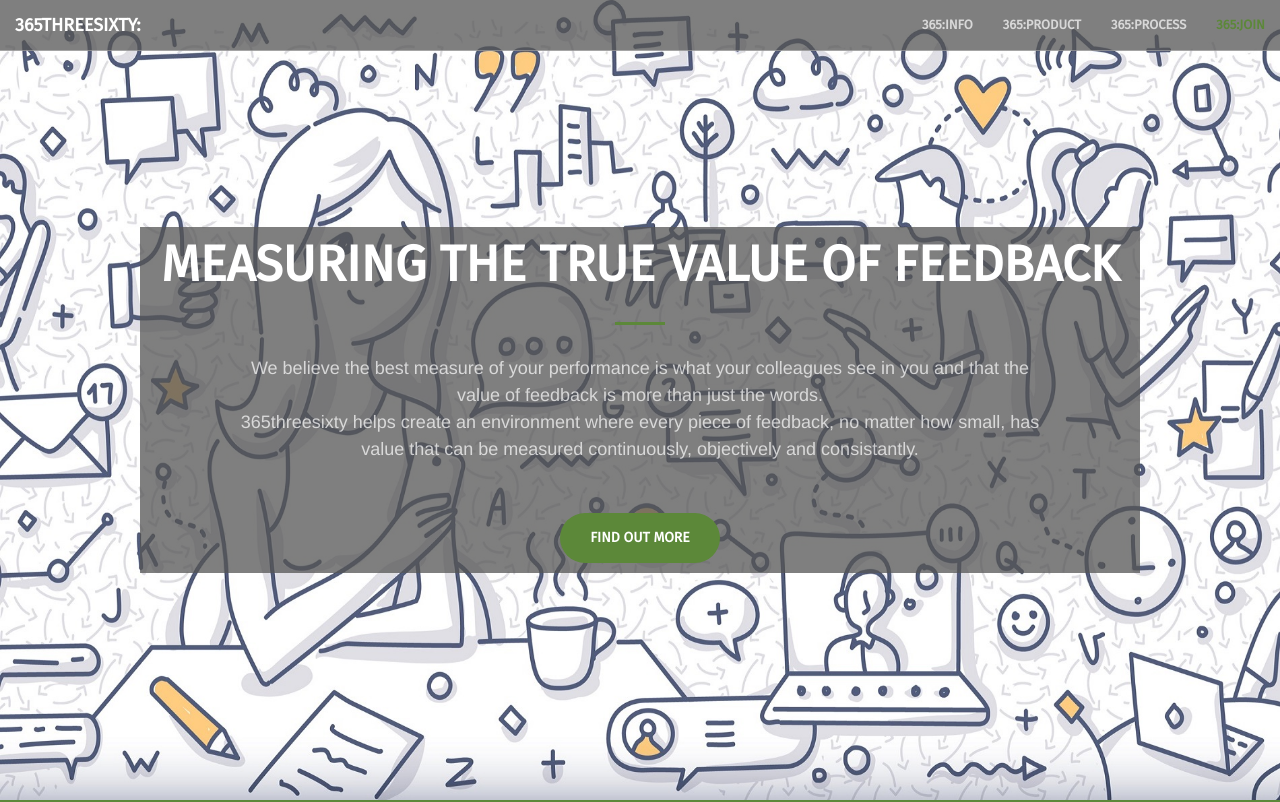
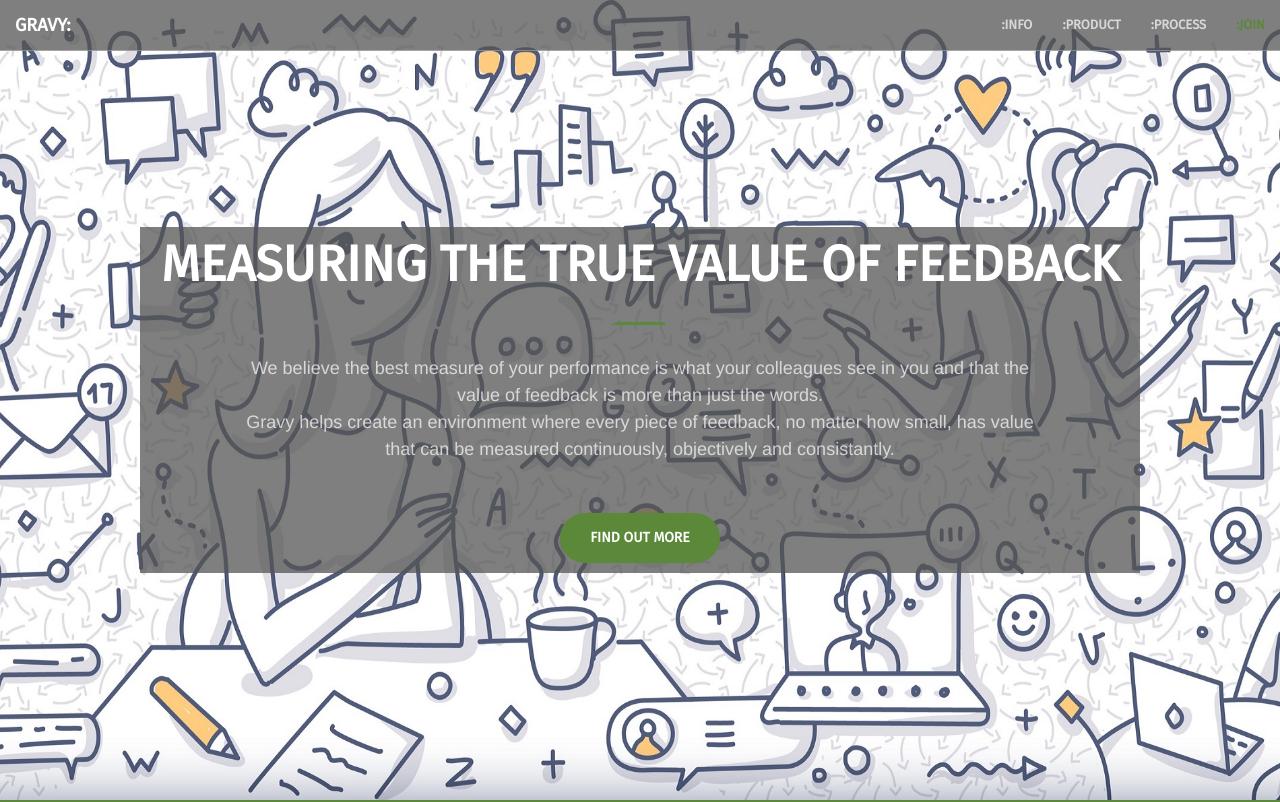
Before and after one commit to Jay2Base/jay2base.github.io, a website: page index.html in a window 1280 px wide. Shown: the top 802 px of the page. Drawn offline with nearby package versions, Linux system fonts and the light colour scheme.

Commit message:
update to gravy

```diff
--- a/index.html
+++ b/index.html
@@ -10,7 +10,7 @@
     <meta name="author" content="">
 	<link rel="shortcut icon" href="favicon.ico" type="image/x-icon">
 
-    <title>365threesixty: valuable continuous feedback</title>
+    <title>Gravy: valuable continuous feedback</title>
 
     <!-- Bootstrap Core CSS -->
     <link href="vendor/bootstrap/css/bootstrap.min.css" rel="stylesheet">
@@ -45,23 +45,23 @@
                 <button type="button" class="navbar-toggle collapsed" data-toggle="collapse" data-target="#bs-example-navbar-collapse-1">
                     <span class="sr-only">Toggle navigation</span> Menu <i class="fa fa-bars"></i>
                 </button>
-                <a class="navbar-brand page-scroll" href="#page-top">365threesixty:</a>
+                <a class="navbar-brand page-scroll" href="#page-top">Gravy:</a>
             </div>
 
             <!-- Collect the nav links, forms, and other content for toggling -->
             <div class="collapse navbar-collapse" id="bs-example-navbar-collapse-1">
                 <ul class="nav navbar-nav navbar-right">
                     <li>
-                        <a class="page-scroll" href="#about">365:Info</a>
+                        <a class="page-scroll" href="#about">:Info</a>
                     </li>
                     <li>
-                        <a class="page-scroll" href="#services">365:Product</a>
+                        <a class="page-scroll" href="#services">:Product</a>
                     </li>
                     <li>
-                        <a class="page-scroll" href="#portfolio">365:Process</a>
+                        <a class="page-scroll" href="#portfolio">:Process</a>
                     </li>
                     <li>
-                        <a class="page-scroll" href="#contact">365:Join</a>
+                        <a class="page-scroll" href="#contact">:Join</a>
                     </li>
                 </ul>
             </div>
@@ -75,7 +75,7 @@
             <div class="header-content-inner">
                 <h1 id="homeHeading">Measuring the true value of feedback</h1>
                 <hr>
-                <p>We believe the best measure of your performance is what your colleagues see in you and that the value of feedback is more than just the words. <br>365threesixty helps create an environment where every piece of feedback, no matter how small, has value that can be measured continuously, objectively and consistantly.
+                <p>We believe the best measure of your performance is what your colleagues see in you and that the value of feedback is more than just the words. <br>Gravy helps create an environment where every piece of feedback, no matter how small, has value that can be measured continuously, objectively and consistantly.
 </p>
                 <a href="#about" class="btn btn-primary btn-xl page-scroll">Find Out More</a>
             </div>
@@ -240,7 +240,7 @@
     <aside class="bg-dark">
         <div class="container text-center">
             <div class="call-to-action">
-                <h2>Get started with 365threesixty for your team</h2>
+                <h2>Get started with Gravy for your team</h2>
                 <!--<a href=".\sauce.pdf" class="btn btn-default btn-xl sr-button">Download Now!</a>-->
   <!-- Trigger the modal with a button -->
   </div>
```
